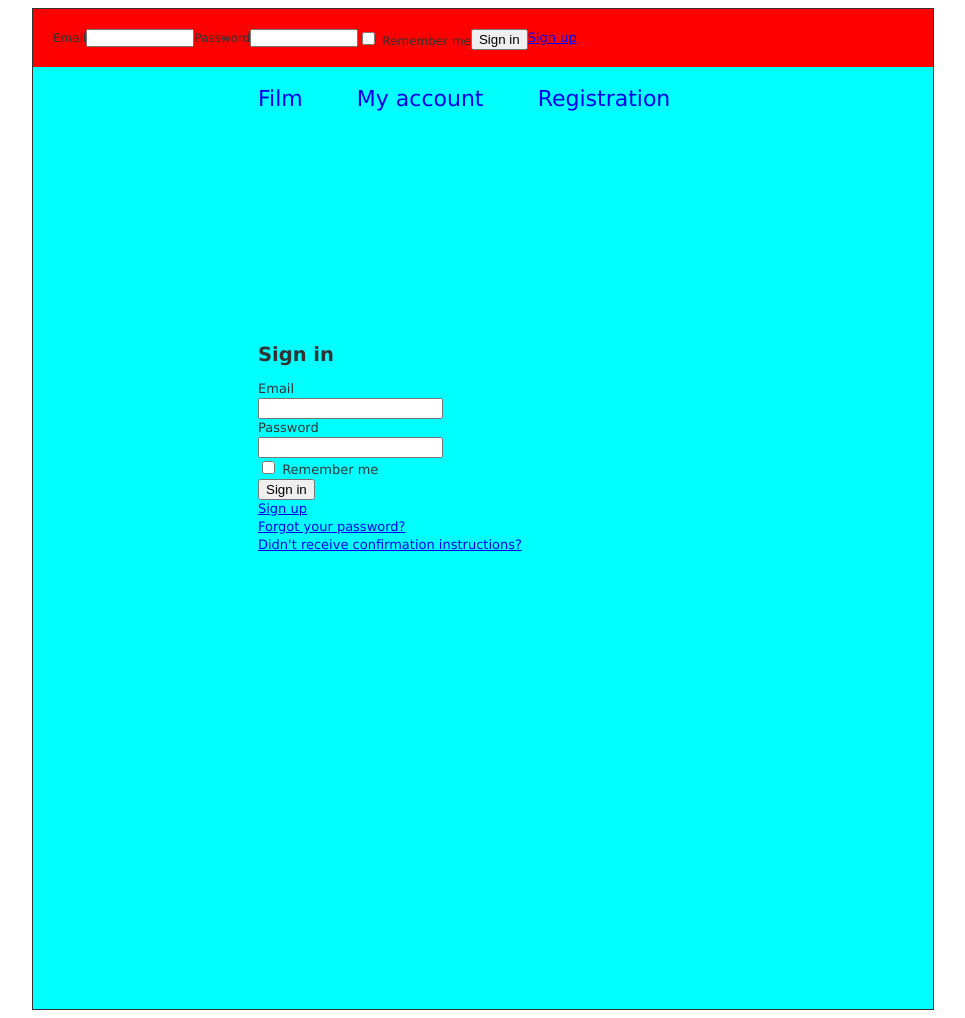
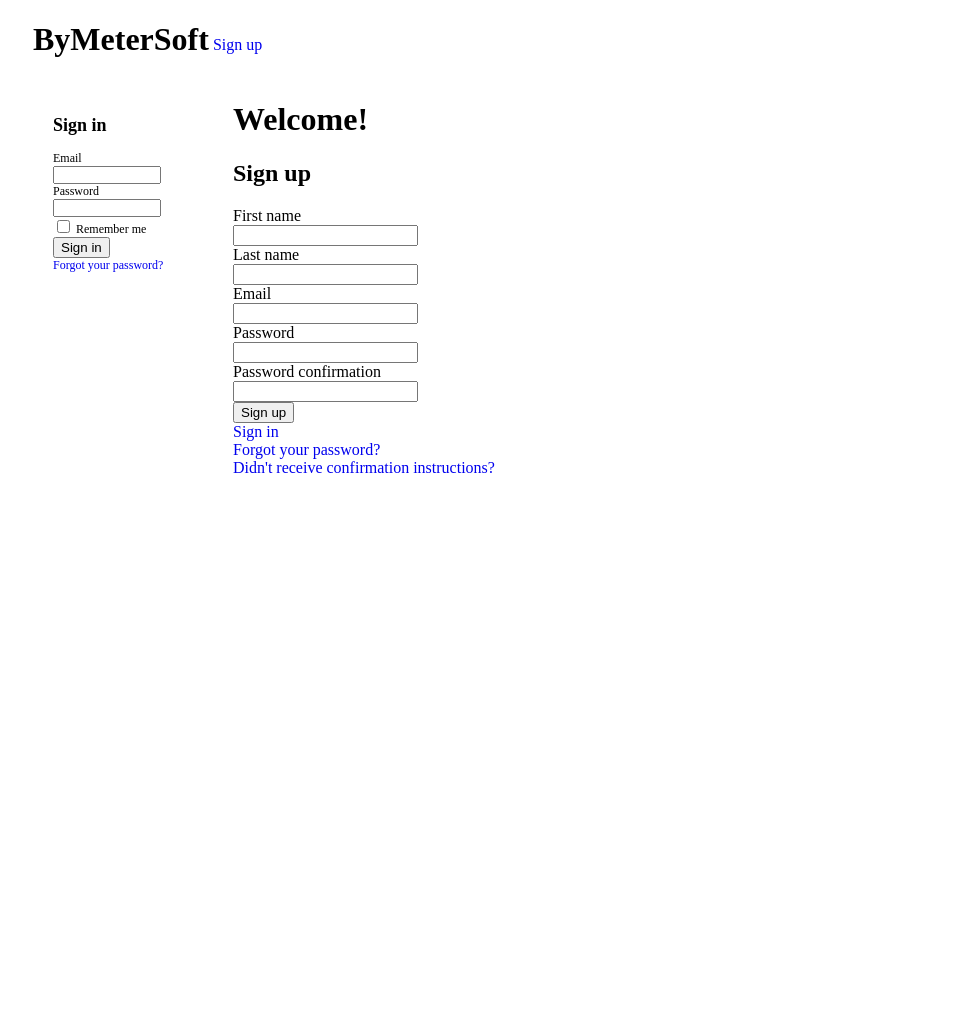
Before and after one commit to MeterSoft/list, a Rails app: page / in a window 1280 px wide. Shown: the whole page, without its empty margins (157-1122 px from the left). After the commit the page ends 473 px from the top, so only its background shows below. Run offline with Rails 7, Linux system fonts and the light colour scheme; style sheets or scripts are compiled from the project's sources; parts of the project's set-up code (start-up, migrations or seed data) failed here and were passed over; some libraries are stand-ins or nearby versions.

Commit message:
new login page

```diff
--- a/app/assets/stylesheets/start_page.css
+++ b/app/assets/stylesheets/start_page.css
@@ -1,58 +1,37 @@
-/*body {*/
-    /*background-color:#ffe4c4;*/
-/*}*/
+body {
+    margin: 0;
+    padding: 0;
+}
 
-/*.main {*/
-    /*margin: 0 auto;*/
-    /*width: 900px;*/
-    /*height: 1000px;*/
-    /*border: 1px solid;*/
-    /*background-color:aqua;*/
-/*}*/
+.main {
+    margin: 0 auto;
+    width: 900px;
+    height: 1000px;
+}
 
-/*.textmenu {*/
-    /*padding: 10px 200px;*/
-    /*background-color:red;*/
-    /*padding: 20px;*/
-    /*float:right;*/
+a {
+    text-decoration: none;
+}
 
-/*}*/
+.textmenu {
+    padding: 10px 200px;
+    padding: 20px;
+    font-size: 12px;
+    width:150px;
+    position:absolute;
+}
 
-/*.textmenu div{*/
-    /*font-size: 12px;*/
-    /*float:left;*/
-/*}*/
-/*.textmenu input[type=password], .textmenu input[type=email] {*/
-    /*width: 100px;*/
-    /*height:12px;*/
-    /*font-size: 12px;*/
-/*}*/
+.textmenu input[type=password], .textmenu input[type=email] {
+    width: 100px;
+    height:12px;
+    font-size: 12px;
+}
 
-/*.topmenu {*/
-    /*float:left;*/
-/*}*/
+.top div{
+    display:inline-block;
+}
 
-/*.topmenu ul{*/
-    /*list-style:none;*/
-    /*padding: 10px 200px;*/
-/*}*/
-
-/*.topmenu li{*/
-    /*display:inline;*/
-    /*padding:20px;*/
-/*}*/
-
-/*.topmenu li a {*/
-    /*position:relative;*/
-    /*font-size: 22px;*/
-    /*padding: 5px 5px;*/
-    /*text-decoration:none;*/
-/*}*/
-
-/*.login input[type=password], .login input[type=email], .login input[type=text] {*/
-    /*width: 150px;*/
-/*}*/
-
-/*.login {*/
-    /*float: left;*/
-/*}*/
+.panel {
+    margin:0 200px;
+    position:absolute;
+}
--- a/app/controllers/application_controller.rb
+++ b/app/controllers/application_controller.rb
@@ -1,25 +1,24 @@
 class ApplicationController < ActionController::Base
   protect_from_forgery
-  #before_filter :determine_layout
-  #layout :determine_layout
-  #before_filter :authenticate_user!
+
+  before_filter :authenticate_user!
 
   layout :layout_by_resource
-#
-#  protected
-#
-#  def after_sign_out_path_for(resource_or_scope)
-#    new_user_session_path
-#  end
-#
-#  def after_sign_in_path_for(resource_or_scope)
-#    categories_path
-#  end
-#
-#  def after_inactive_sign_up_path_for(resource_or_scope)
-#     categories_path
-#  end
-#
+
+  protected
+
+  def after_sign_out_path_for(resource_or_scope)
+    new_user_session_path
+  end
+
+  def after_sign_in_path_for(resource_or_scope)
+    categories_path
+  end
+
+  def after_inactive_sign_up_path_for(resource_or_scope)
+     categories_path
+  end
+
   def layout_by_resource
     if devise_controller?
       "start_page"
--- a/app/views/devise/sessions/_new_session.html.erb
+++ b/app/views/devise/sessions/_new_session.html.erb
@@ -1,9 +1,11 @@
+<h2>Sign in</h2>
+
 <%= form_for(resource, :as => resource_name, :url => session_path(resource_name)) do |f| %>
-  <div><%= f.label :email %></div>
-  <div><%= f.email_field :email %></div>
+  <div><%= f.label :email %><br />
+  <%= f.email_field :email %></div>
 
-  <div><%= f.label :password %></div>
-  <div><%= f.password_field :password %></div>
+  <div><%= f.label :password %><br />
+  <%= f.password_field :password %></div>
 
   <% if devise_mapping.rememberable? -%>
     <div><%= f.check_box :remember_me %> <%= f.label :remember_me %></div>
@@ -12,4 +14,4 @@
   <div><%= f.submit "Sign in" %></div>
 <% end %>
 
-<%= link_to "Sign up", new_registration_path(resource_name) %>
+<%= link_to "Forgot your password?", new_password_path(resource_name) %>
--- a/app/views/layouts/start_page.html.erb
+++ b/app/views/layouts/start_page.html.erb
@@ -2,33 +2,29 @@
 <html>
 <head>
   <title>Hello! This is start page</title>
-  <%= stylesheet_link_tag "application", :media => "all" %>
-  <%= javascript_include_tag "application" %>
+  <%= stylesheet_link_tag "start_page", :media => "all" %>
+  <%= javascript_include_tag "start_page" %>
   <%= csrf_meta_tags %>
 
 </head>
 <body>
 <div class="main">
-  <div class="textmenu">
-    <%= render "new_session" %>
+  <div class="top">
+    <div>
+      <h1>ByMeterSoft</h1>
+    </div>
+    <div>
+      <%= link_to "Sign up", new_registration_path(resource_name) %>
+    </div>
   </div>
-  <div class="topmenu">
-    <ul>
-      <li>
-        <%= link_to "Film" %>
-      </li>
-      <li>
-        <%= link_to "My account" %>
-      </li>
-      <li>
-        <%= link_to "Registration" %>
-      </li>
-    </ul>
 
 
+  <div class="textmenu">
+    <%= render "devise/sessions/new_session" %>
   </div>
 
-  <div class="login">
+  <div class="panel">
+    <h1>Welcome!</h1>
     <%= yield %>
   </div>
 
--- a/config/routes.rb
+++ b/config/routes.rb
@@ -8,6 +8,7 @@
   resources :categories_orders
 
   resources :tasks_orders
+
 
 
   # The priority is based upon order of creation:
@@ -61,7 +62,7 @@
   # just remember to delete public/index.html.
 
   devise_scope :user do
-    get "/" => "devise/sessions#new"
+    get "/" => "devise/registrations#new"
   end
 
 
```
Also changed, not shown: app/views/devise/sessions/new.html.erb (line endings or trailing spaces).
